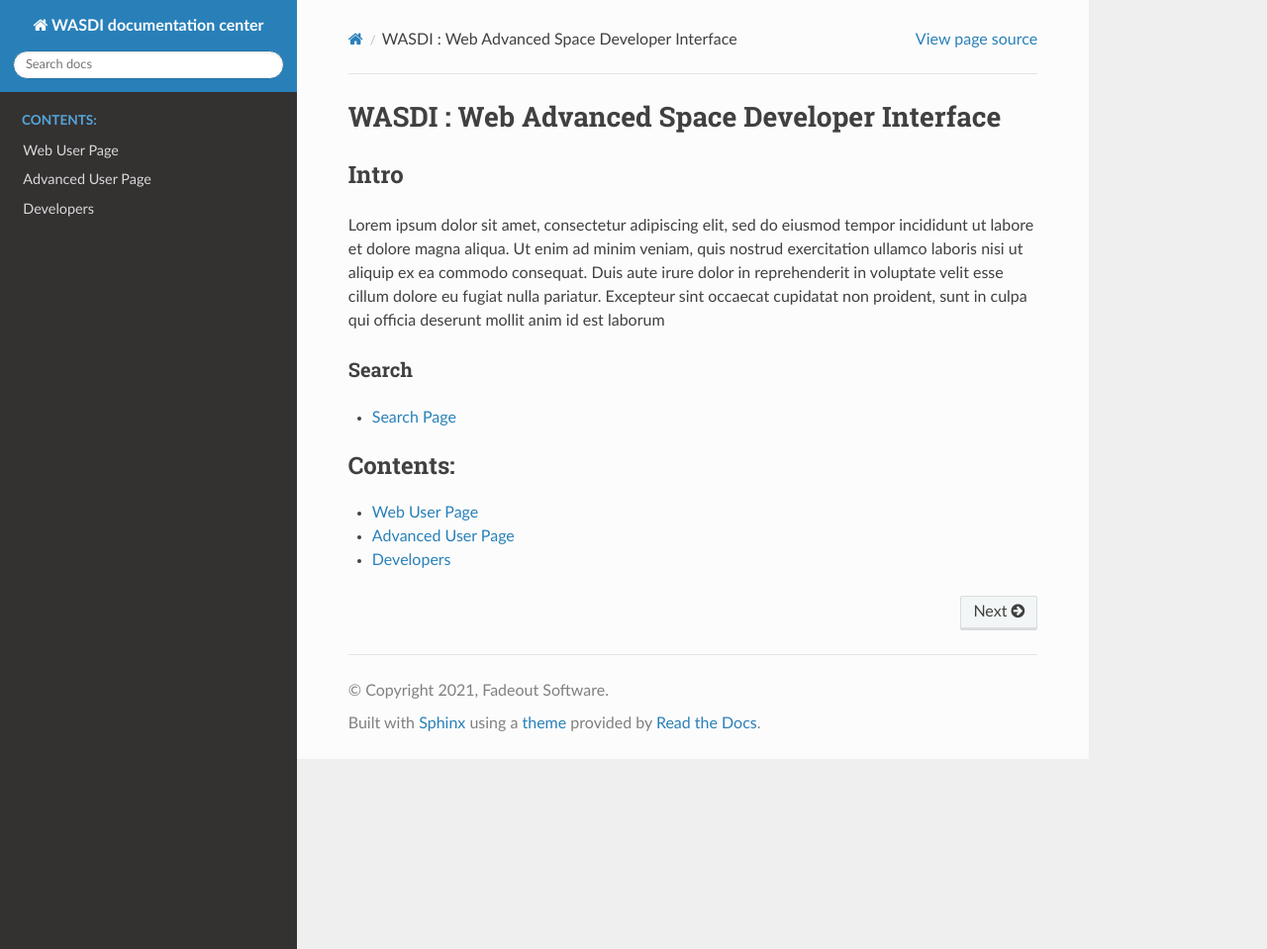
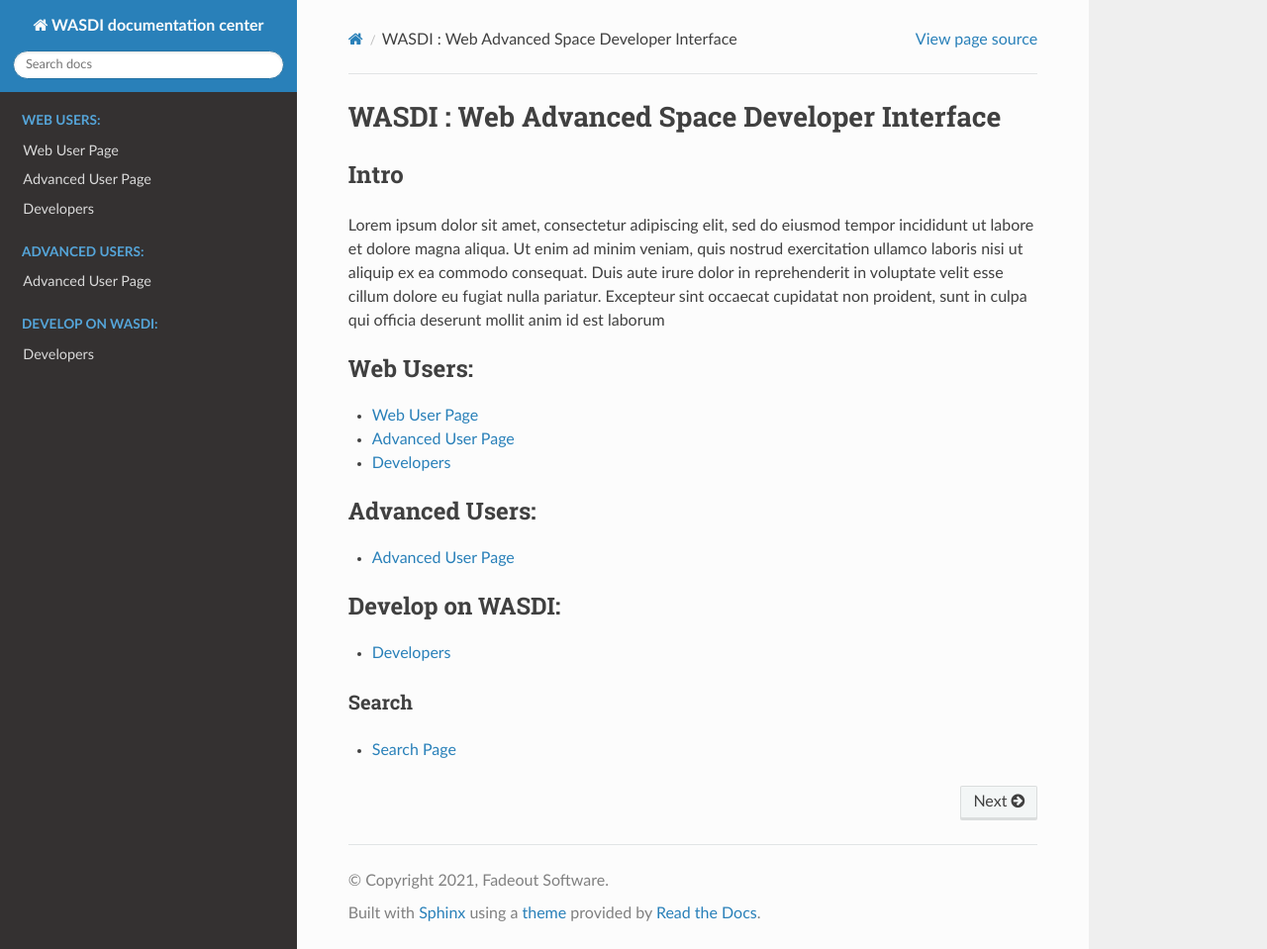
Before and after one commit to mmenapace/TestReadTheDocs, a Sphinx documentation site: the page built from docs/index.rst, in a window 1280 px wide and 959 px high. Shown: the whole window at 99% size. Built offline with Sphinx 7.4.7 and the Read the Docs theme 2.0.0, drawn with Linux system fonts in a browser that asks for light colours.

Commit message:
modified index.rst to start migration on shared structure

```diff
--- a/docs/index.rst
+++ b/docs/index.rst
@@ -1,7 +1,7 @@
 
 
 WASDI : Web Advanced Space Developer Interface
-====================================
+==================================================
 
 
 
@@ -9,16 +9,32 @@
 -----------------
 Lorem ipsum dolor sit amet, consectetur adipiscing elit, sed do eiusmod tempor incididunt ut labore et dolore magna aliqua. Ut enim ad minim veniam, quis nostrud exercitation ullamco laboris nisi ut aliquip ex ea commodo consequat. Duis aute irure dolor in reprehenderit in voluptate velit esse cillum dolore eu fugiat nulla pariatur. Excepteur sint occaecat cupidatat non proident, sunt in culpa qui officia deserunt mollit anim id est laborum
 
+
+
+
+.. toctree::
+   :maxdepth: 1
+   :caption: Web Users:
+
+   WebUser.rst
+   AdvancedUser.rst
+   Developer.rst
+
+.. toctree::
+   :maxdepth: 1
+   :caption: Advanced Users:
+
+   AdvancedUser.rst
+
+
+.. toctree::
+   :maxdepth: 1
+   :caption: Develop on WASDI:
+
+   Developer.rst
+
+
 Search
 ^^^^^^^^^^^^^^^^^^
 
 * :ref:`search`
-
-
-.. toctree::
-   :maxdepth: 1
-   :caption: Contents:
-
-   WebUser.rst
-   AdvancedUser.rst
-   Developer.rst
```
